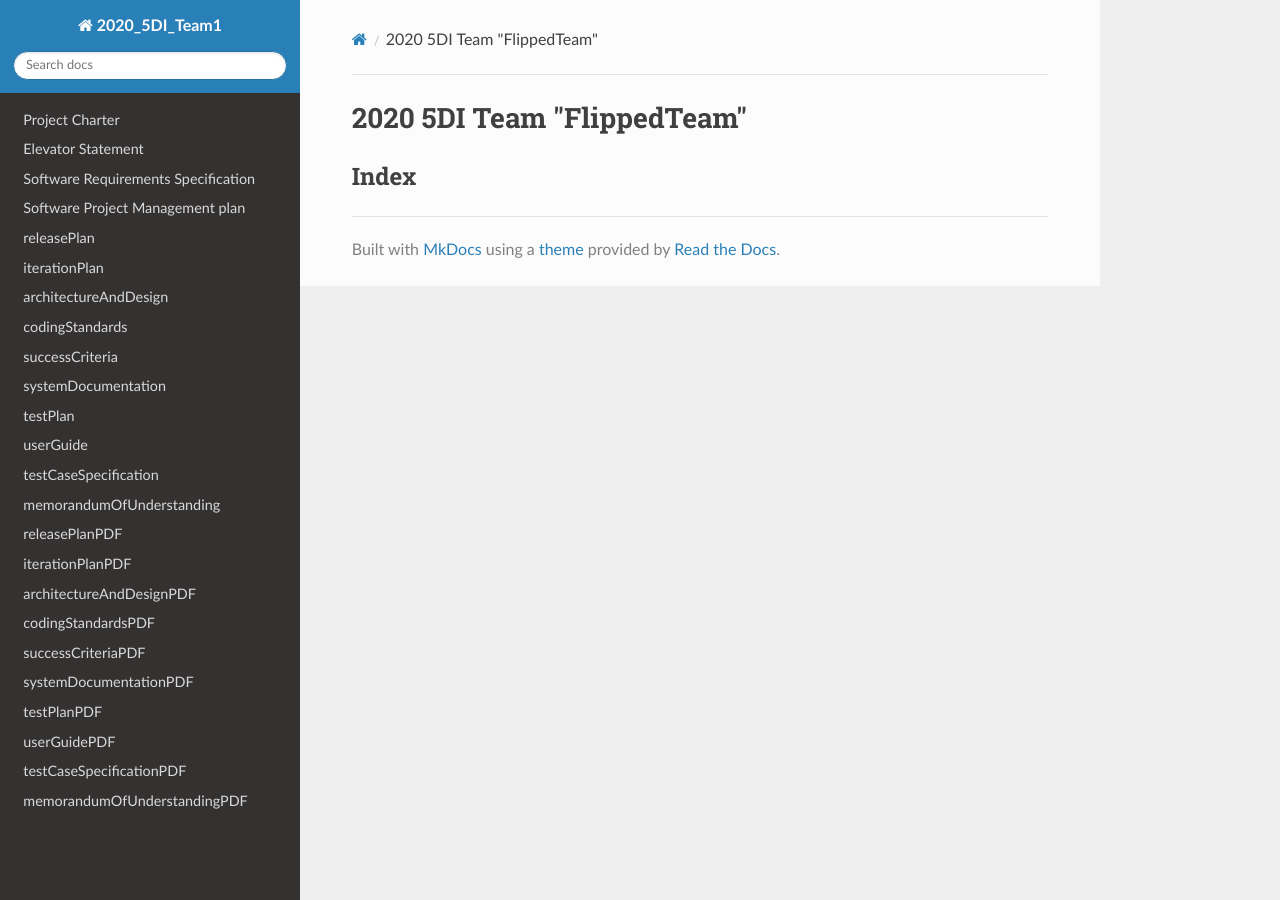
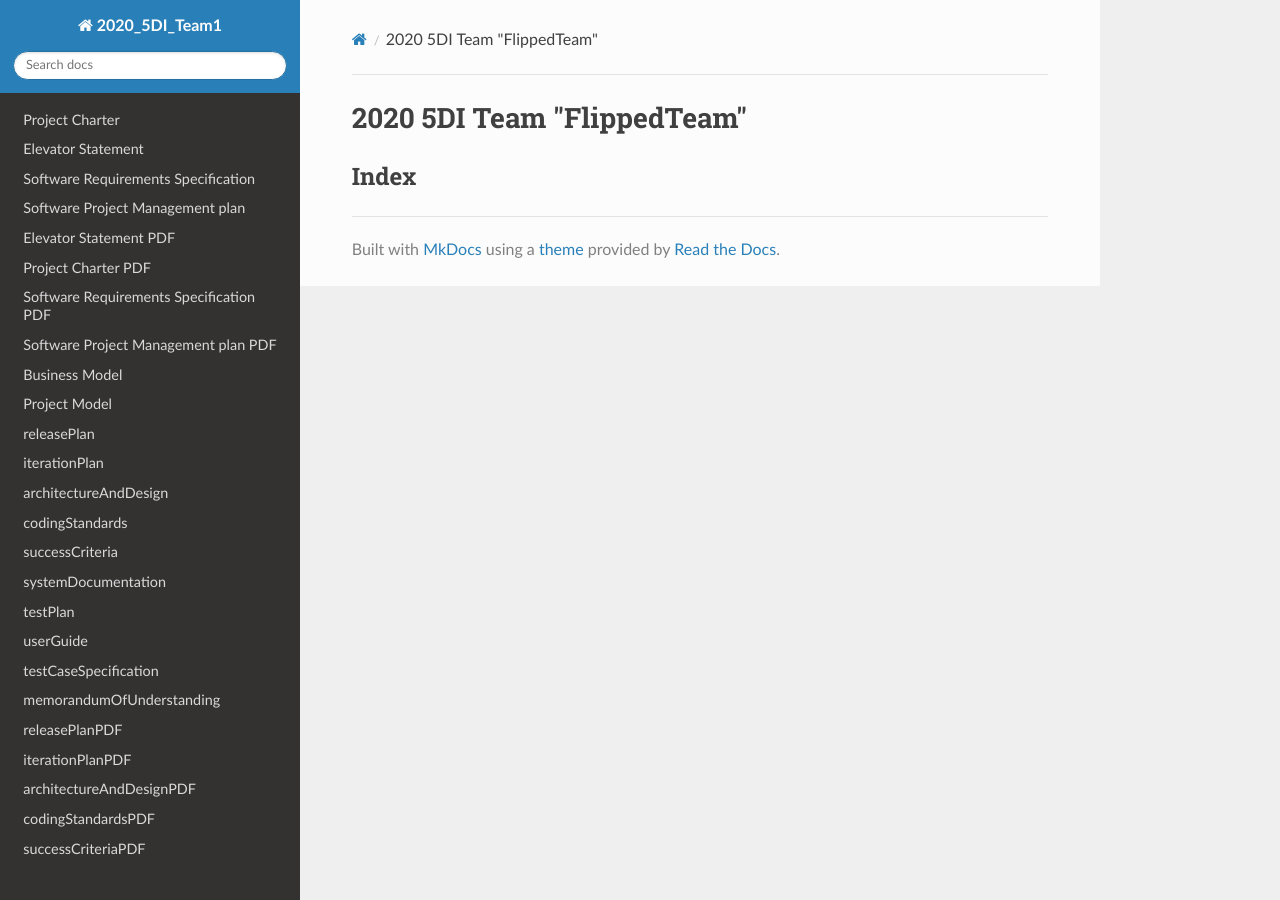
Before and after one commit to FlippedAle/2020_5DI_Team1_DOnofrio, an MkDocs documentation site: the page built from docs/index.md, in a window 1280 px wide. Built offline with MkDocs 1.6.1, drawn with Linux system fonts in a browser that asks for light colours; nearby versions of some CDN libraries.

Commit message:
Update mkdocs.yml

```diff
--- a/mkdocs.yml
+++ b/mkdocs.yml
@@ -4,6 +4,12 @@ nav:
     - 'Elevator Statement': 'elevatorSpeech.md'
     - 'Software Requirements Specification': 'srs.md'
     - 'Software Project Management plan': 'spmp.md'
+    - 'Elevator Statement PDF': 'Vision Statement.pdf'
+    - 'Project Charter PDF': 'Vision Statement Project Charter.pdf'
+    - 'Software Requirements Specification PDF': 'Software Requirements Specifications.pdf'
+    - 'Software Project Management plan PDF': 'Software Project Management plan.pdf'
+    - 'Business Model': 'Business Model.pdf'
+    - 'Project Model': 'Project Model.pdf'
     - 'releasePlan': 'releasePlan.md'
     - 'iterationPlan': 'iterationPlan.md'
     - 'architectureAndDesign': 'architectureAndDesign.md'
```
